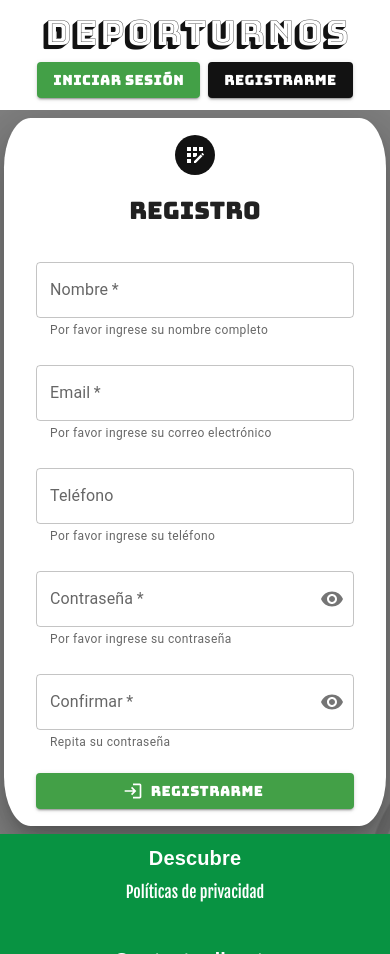
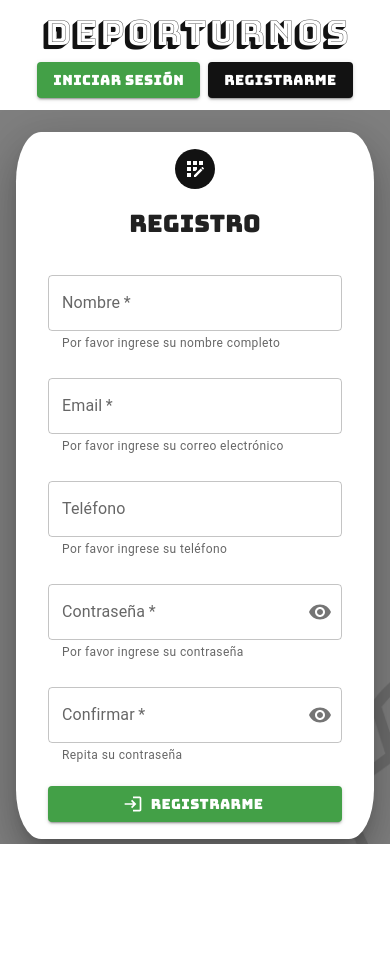
Before and after one commit to Pulpoide/deporturnos-front, a React (Vite) app: page /register in a window 390 px wide. After the commit the page ends 844 px from the top, so only its background shows below. Built offline with nearby package versions, Linux system fonts and the light colour scheme; a web font is replaced by a local one.

Commit message:
style(register): update interface visuals and responsive layout

```diff
--- a/src/pages/Register.jsx
+++ b/src/pages/Register.jsx
@@ -13,6 +13,7 @@ import AppRegistrationIcon from '@mui/icons-material/AppRegistration';
 import LoginIcon from '@mui/icons-material/Login';
 import backgroundImage from '../assets/images/imagen_background_adv.png'
 import Footer from '../components/Footer';
+import { textAlign } from '@mui/system';
 
 const isEmail = (email) =>
   /^[A-Z0-9._%+-]+@[A-Z0-9.-]+\.[A-Z]{2,4}$/i.test(email);
@@ -61,6 +62,8 @@ const Register = () => {
     padding: { xs: '17px 32px', sm: '32px 32px' },
     mx: 'auto',
     borderRadius: '7%',
+    textAlign: 'center',
+    overflowY: { xs: 'auto', sm: 'visible' },
   };
   const avatarStyle = { backgroundColor: "#121212" };
 
@@ -163,31 +166,28 @@ const Register = () => {
     <>
       <Navbar />
       <Box
+        component="main"
         sx={{
-          width: '100%',
-          height: '100dvh',
+          minHeight: { xs: 'calc(100vh - 110px)', sm: 'calc(100vh - 66px)' },
           display: 'flex',
           flexDirection: 'column',
           backgroundImage: `url(${backgroundImage})`,
           backgroundSize: 'cover',
           backgroundPosition: 'center',
-          overflow: 'hidden',
         }}
       >
         <Box
-          display={'flex'}
-          justifyContent={'center'}
-          alignItems={'center'}
-          textAlign={'center'}
-          flexGrow={1}
           sx={{
-            paddingTop: { xs: '4px', sm: '60px' },
-            py: { xs: 1, sm: 0 },
+            flex: 1,
+            display: 'flex',
+            alignItems: 'center',
+            justifyContent: 'center',
+            pt: { xs: 2, sm: 0 },
+            px: { xs: 2, sm: 0 },
             backgroundColor: 'rgba(0, 0, 0, 0.5)',
-            px: { xs: 0.5, sm: 0 },
+            overflowY: 'auto',
           }}
         >
-          <Grid>
           <Paper elevation={24} sx={paperStyle} >
             <Grid align="center">
               <Avatar style={avatarStyle}>
@@ -286,7 +286,7 @@ const Register = () => {
             <Button
               type='submit'
               color='custom'
-                sx={{ fontFamily: "Bungee, sans-serif", fontWeight: 400, fontStyle: 'normal', marginTop:'12px' }}
+              sx={{ fontFamily: "Bungee, sans-serif", fontWeight: 400, fontStyle: 'normal', marginTop: '12px' }}
               variant='contained'
               fullWidth
               onClick={handleSubmit}
@@ -306,9 +306,7 @@ const Register = () => {
               </Stack>
             )}
           </Paper>
-          </Grid>
         </Box>
-        <Footer />
       </Box>
     </>
   );
```
Lines whose indentation alone changed are shown as unchanged.
